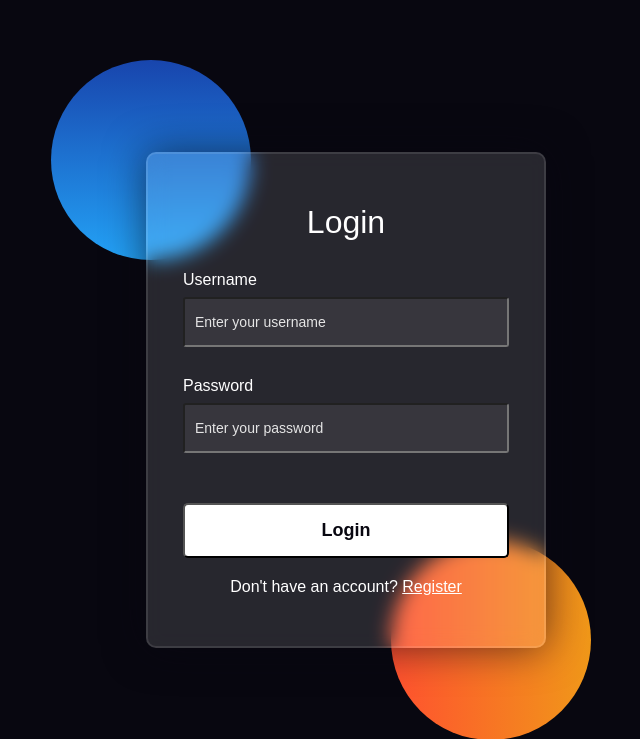
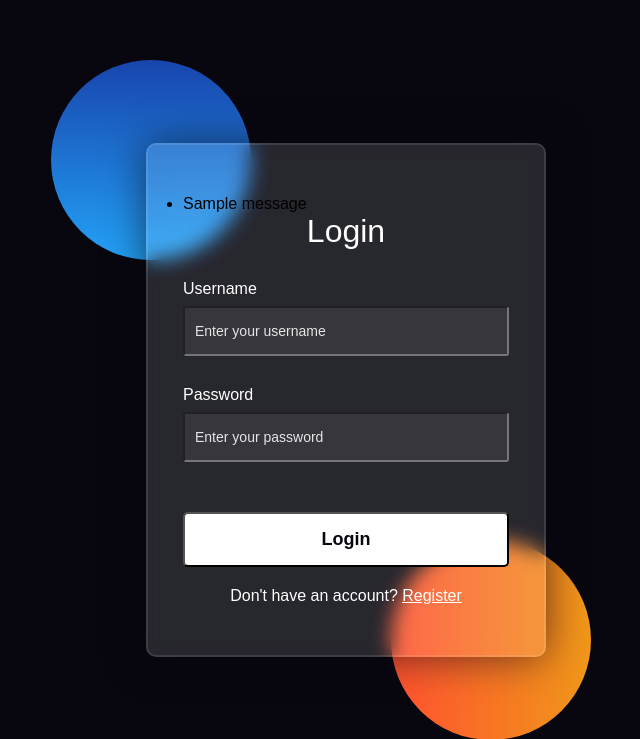
Before and after one commit to Kalash022/Skin_Disease_Pred-CNN-, a Flask app: page /login in a window 1280 px wide. Shown: the top 739 px of the page, without its empty margins (294-934 px from the left). Run offline with Flask 3, Linux system fonts and the light colour scheme; tables that the repository leaves empty hold one stand-in row (values such as "Sample post"); one stand-in notice (Sample message) is shown; parts of the project's set-up code (start-up, migrations or seed data) failed here and were passed over.

Commit message:
Update login.html

```diff
--- a/templates/login.html
+++ b/templates/login.html
@@ -1,4 +1,3 @@
-<!--This is a comment. Comments are not displayed in the browser.-->
 {% extends "base.html" %}
 
 {% block title %}Login{% endblock %}
@@ -9,6 +8,17 @@
     <div class="shape"></div>
 </div>
 <div class="container">
+    <!-- Display flash messages -->
+    {% with messages = get_flashed_messages() %}
+        {% if messages %}
+            <ul class="flashes">
+                {% for message in messages %}
+                    <li class="flash-message">{{ message }}</li>
+                {% endfor %}
+            </ul>
+        {% endif %}
+    {% endwith %}
+
     <form method="POST">
         <h3>Login</h3>
 
```
